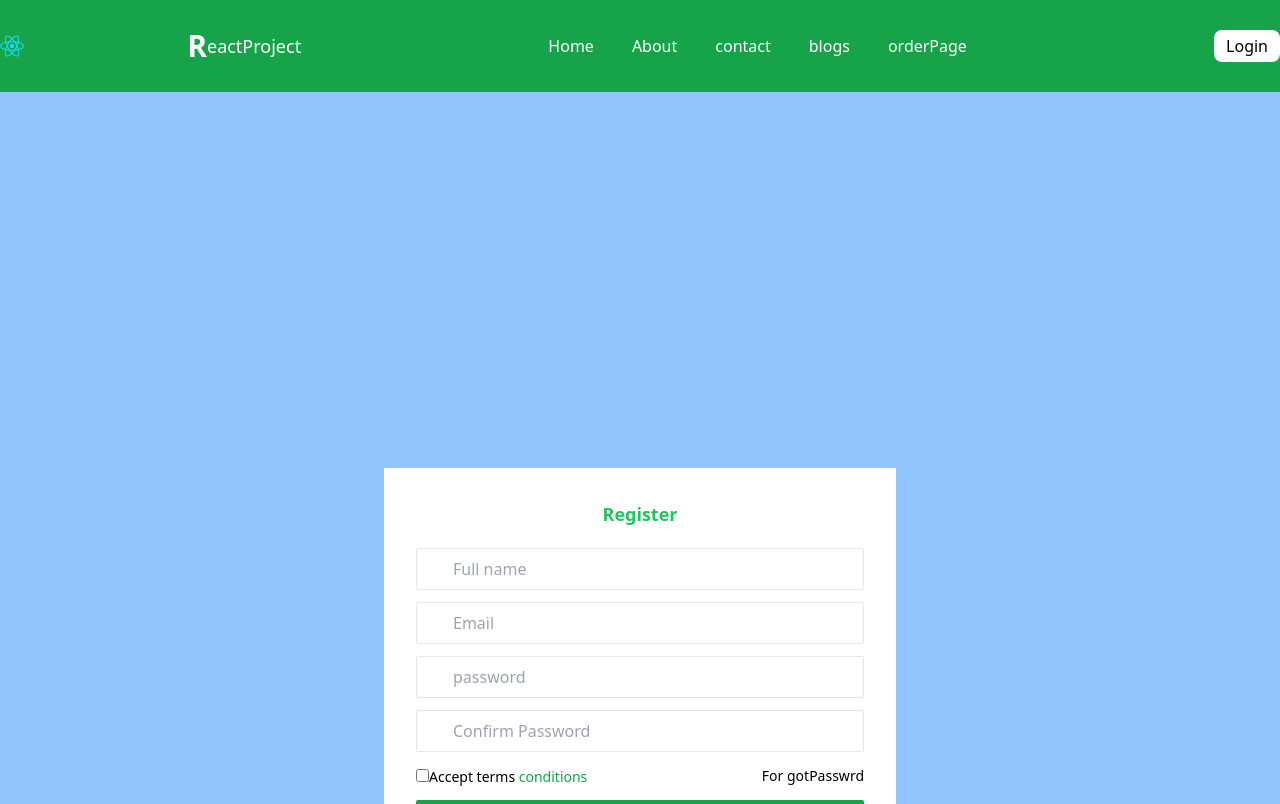
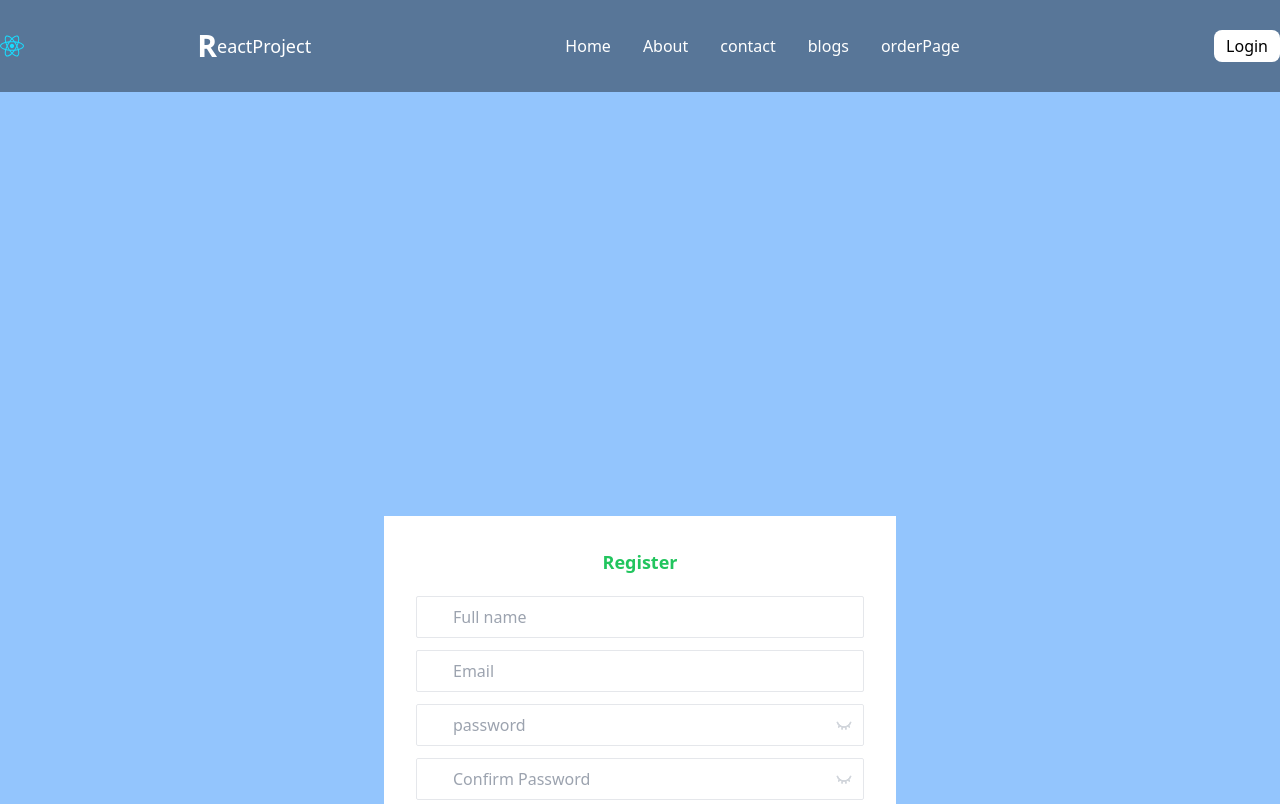
Before and after one commit to developertuls/fastreact-project, a React (Vite) app: page /register in a window 1280 px wide. Shown: the top 804 px of the page. Built offline with nearby package versions, Linux system fonts and the light colour scheme.

Commit message:
formvalid

```diff
--- a/src/comonents/auth/Logi.jsx
+++ b/src/comonents/auth/Logi.jsx
@@ -8,11 +8,11 @@ import { IoLogoGithub } from "react-icons/io5";
 
 export const Logi = () => {
   return (
-<div className="flex items-center justify-center h-[150vh] px-4 bg-green-900">
-<div  className="mb-6 mt-5  bg-white  flex flex-col  p-8  max-w-sm ">
+<div className="flex items-center justify-center  h-[190vh]   px-4 bg-green-900">
+<div  className="bg-white  flex flex-col  p-8  max-w-sm ">
   <h2 className="text-green-500 text-center text-lg font-bold mb-5">Login</h2>
   <form className="space-y-3">
-    <input className="w-full py-2 px-4 border rounded-sm  placeholder:px-5 focus:outline-none focus:ring-2 focus:ring-green-500" type="email "  placeholder="Email" />
+    <input className="w-full py-2 px-4 border rounded-sm  placeholder:px-5 focus:outline-none focus:ring-2 focus:ring-green-500" type="email "  placeholder="Email"  />
 
     <input className="w-full py-2 px-4 border rounded-sm  placeholder:px-5  focus:ring-2 focus:ring-green-500 focus:outline-none " type="password"  placeholder="password"/>
 
@@ -44,7 +44,12 @@ Login with GitHub<IoLogoGithub  className=" rounded-lg ml-1"/>
 
 <div className=" text-center mt-5 text-sm">
   <p>
-    Don't have an account?<Link to={'/register'} className="hover:underline
+    Don't have an account?<Link to={'/register'}
+
+
+
+
+    className="hover:underline
      text-green-600 font-semibold">RegisterHere</Link>
     </p>
 </div>
--- a/src/comonents/auth/Register.jsx
+++ b/src/comonents/auth/Register.jsx
@@ -1,20 +1,74 @@
-import { Link } from "react-router-dom"
+import { Link} from "react-router-dom"
 import { FcGoogle } from "react-icons/fc";
 import { IoLogoGithub } from "react-icons/io5";
+import { LuEyeClosed } from "react-icons/lu";
+import { VscEyeClosed } from "react-icons/vsc";
+import { useState } from "react";
+
+
+
 
 export const Register = () => {
+
+
+// ==============funtiongelary=========
+
+
+
+
+
+const [passshow,setPassshow]=useState(false)
+const [Confrimpassshow,setConfrimpassshow]=useState(false)
+
+
+
+
+
+
+
+
+
   return (
 
 
-<div className="flex items-center justify-center h-[170vh] px-4 bg-blue-300">
+<div className="flex items-center justify-center h-[205vh] px-4 bg-blue-300">
 <div  className="mb-6 mt-5  bg-white  flex flex-col  p-8  max-w-lg ">
   <h2 className="text-green-500 text-center text-lg font-bold mb-5 ">Register</h2>
   <form className="space-y-3">
-    <input className="w-full py-2 px-4 border rounded-sm  placeholder:px-5 focus:outline-none focus:ring-2 focus:ring-green-500" type="text "  placeholder="Full name" />
-    <input className="w-full py-2 px-4 border rounded-sm  placeholder:px-5 focus:outline-none focus:ring-2 focus:ring-green-500" type="email "  placeholder="Email" />
+    <input className="w-full py-2 px-4 border rounded-sm  placeholder:px-5 focus:outline-none focus:ring-2 focus:ring-green-500" type="text "  placeholder="Full name" required/>
+    <input className="w-full py-2 px-4 border rounded-sm  placeholder:px-5 focus:outline-none focus:ring-2 focus:ring-green-500" type="email "  placeholder="Email" required />
 
-    <input className="w-full py-2 px-4 border rounded-sm  placeholder:px-5  focus:ring-2 focus:ring-green-500 focus:outline-none " type="password"  placeholder="password"/>
-    <input className="w-full py-2 px-4 border rounded-sm  placeholder:px-5  focus:ring-2 focus:ring-green-500 focus:outline-none " type="password"  placeholder="Confirm Password"/>
+
+  {/* ====================onlypassword============== */}
+  <div className="flex relative items-center">
+    <input className="w-full py-2 px-4 border rounded-sm  placeholder:px-5  focus:ring-2 focus:ring-green-500 focus:outline-none " type={passshow ? 'text':'password'}  placeholder="password" required/>
+
+   <LuEyeClosed onClick={()=>setPassshow(!passshow)} className="absolute right-3 text-gray-300 cursor-pointer hover:text-red-400"/>
+
+{
+  passshow ? <VscEyeClosed onClick={()=>setPassshow(!passshow)}  className="absolute right-3 text-gray-300 cursor-pointer hover:text-red-400"/>:  <LuEyeClosed onClick={()=>setPassshow(!passshow)} className="absolute right-3 text-gray-300 cursor-pointer hover:text-red-400"/>
+}
+
+</div>
+
+
+    {/* =========onlyCfirmPasswrd====== */}
+     <div className="flex relative items-center">
+    <input className="w-full py-2 px-4 border rounded-sm  placeholder:px-5
+    focus:ring-2 focus:ring-green-500 focus:outline-none " type={Confrimpassshow?'text':'password'
+    } placeholder="Confirm Password" required/>
+
+  <LuEyeClosed onClick={()=>setConfrimpassshow(!Confrimpassshow)} className="absolute right-3 text-gray-300 cursor-pointer hover:text-red-400"/>
+
+{
+ Confrimpassshow ? <VscEyeClosed onClick={()=>setConfrimpassshow(!Confrimpassshow)}  className="absolute right-3 text-gray-300 cursor-pointer hover:text-red-400"/>:  <LuEyeClosed onClick={()=>setConfrimpassshow(!Confrimpassshow)} className="absolute right-3 text-gray-300 cursor-pointer hover:text-red-400"/>
+}
+
+
+
+
+</div>
+
 
 
 <div className="flex  items-center justify-between">
@@ -22,6 +76,7 @@ export const Register = () => {
   <input type="checkbox"
   name=""
    id="checkbox"
+   required
     />
     <label htmlFor="checkbox" className="text-sm">Accept terms <Link className="text-green-600 cursor-pointer">conditions</Link> </label>
 </p>
@@ -33,7 +88,7 @@ export const Register = () => {
 
 
 
-    <button className=" cursor-pointer transition w-full  hover:bg-green-500 bg-green-600  py-1 rounded-sm text-white" type="submit">Register</button>
+ <button className=" cursor-pointer transition w-full  hover:bg-green-500 bg-green-600  py-1 rounded-sm text-white" type="submit">Register</button>
 
 
   </form>
@@ -56,9 +111,13 @@ Register with GitHub<IoLogoGithub  className=" rounded-lg ml-1"/>
 
 <div className=" text-center mt-5 text-sm">
   <p>
-    Already have an account?<Link to={'/logi'} className="hover:underline
+    Already have an account?<Link to={'/logi'}
+
+    className="hover:underline
      text-green-600 font-semibold">Login now</Link>
     </p>
+
+
 </div>
 
 
--- a/src/comonents/pages/Herosection.jsx
+++ b/src/comonents/pages/Herosection.jsx
@@ -3,7 +3,7 @@
 
 const Herosection = () => {
   return (
-    <div  className='h-[80vh] flex flex-col justify-center text-white items-center px-5' style={{
+    <div  className='h-[100vh] flex flex-col justify-center text-white items-center px-5' style={{
         backgroundImage:"url('/src/assets/Best.jpg')",
         backgroundSize:'cover',
         backgroundPosition:'center'
--- a/src/comonents/shared/Navber.jsx
+++ b/src/comonents/shared/Navber.jsx
@@ -38,9 +38,9 @@ setActive(path)
 
   return (
 
-<nav className=" bg-green-600 text-white py-6 md:py-7  sticky top-0 z-10 ">
+<nav className=" bg-black/40 text-white py-6 md:py-7 fixed w-full top-0  ">
 <div className="flex justify-between items-center container mx-auto">
-   <span className='block text-[#18dcff] text-2xl font-bold'><FaReact /></span>
+   <span className='block text-[#18dcff] text-2xl font-bold'><FaReact  className="cursor-pointer hover:text-[#25CCF7]"/></span>
  <h3 className='flex items-center md:ml-[-81px] text-lg'> <span className='flex items-center text-2xl md:text-3xl font-bold'>R</span>eactProject</h3>
   {/* ============== mobileMenu ============ */}
   <div className="md:hidden ml-auto">
@@ -56,7 +56,7 @@ setActive(path)
     <li> <Link
     to={'/'}
   onClick={()=>activeLink('/')}
-    className={`${active=== '/' ?'text-red-500':'hover:bg-black rounded-lg p-[3px]'}`}>
+    className={`${active=== '/' ?'text-red-500':' rounded-lg  hover:text-black'}`}>
 
       Home
     </Link>
@@ -64,7 +64,7 @@ setActive(path)
     <li><Link
      to={'/about'}
   onClick={()=>activeLink('/about')}
-      className={`${active=== '/about' ?'text-[#000]':'hover:bg-black rounded-lg p-[3px]'}`} >
+      className={`${active=== '/about' ?'text-[#000]':' rounded-lg  hover:text-black'}`} >
 
       About
       </Link></li>
@@ -72,28 +72,33 @@ setActive(path)
     <li><Link
     to={'/contact'}
    onClick={()=>activeLink('/contact')}
-    className={`${active=== '/contact' ?'text-red-500':'hover:bg-black rounded-lg p-[3px]'}`} >
+    className={`${active=== '/contact' ?'text-red-500':' rounded-lg  hover:text-black'}`} >
       contact
       </Link></li>
     <li><Link
     to={'/blogs'}
     onClick={()=>activeLink('/')}
-    className={`${active=== '/blogs' ?'text-red-600':'hover:bg-black rounded-lg p-[3px]'}`} >
+    className={`${active=== '/blogs' ?'text-red-600':' rounded-lg hover:text-black'}`} >
       blogs
       </Link></li>
     <li><Link
     to={'/orderpage'}
       onClick={()=>activeLink('/orderpage')}
-    className={`${active=== '/orderpage' ?'text-red-500':'hover:bg-black rounded-lg p-[3px]'}`} >
+    className={`${active=== '/orderpage' ?'text-red-500':' hover:text-black '}`} >
       orderPage
       </Link></li>
   </ul>
 <Link to={'/logi'}
 onClick={()=>activeLink('/logi')}
 >
-  {/* "hidden md:block font-medium hover:bg-yellow-200 bg-white text-black px-3 py-1 rounded-lg" */}
+
+
+
   <button className={`${active=== '/logi' ?'bg-yellow-200 rounded-lg text-black px-3 py-1 font-medium':'hidden md:block font-medium hover:bg-yellow-200 bg-white text-black px-3 py-1 rounded-lg'}`}>Login</button>
 </Link>
+
+
+
 
   {/* =======================mobilecolasp============= */}
   <div className={`md:hidden w-full  absolute bg-green-600 top-full left-0 ${isOpen?'block':'hidden'}`}>
```
